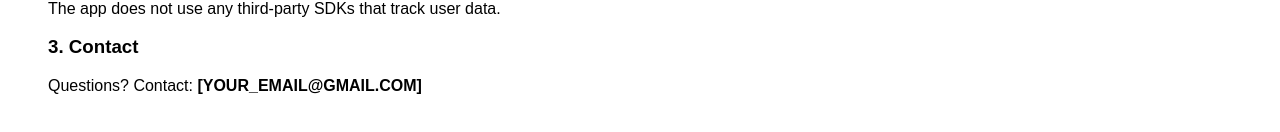
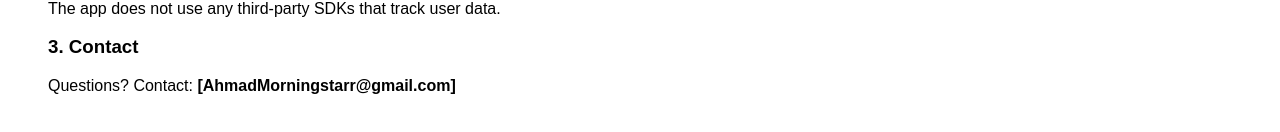
Before and after one commit to AhmadMorningstar/ImposterWho, a plain HTML site: page privacy-policy.html in a window 1280 px wide. Shown: the part 318-450 px from the top of the page. Drawn offline with Linux system fonts and the light colour scheme.

Commit message:
Update privacy-policy.html

```diff
--- a/privacy-policy.html
+++ b/privacy-policy.html
@@ -10,6 +10,6 @@
     <h3>2. Third Parties</h3>
     <p>The app does not use any third-party SDKs that track user data.</p>
     <h3>3. Contact</h3>
-    <p>Questions? Contact: <strong>[YOUR_EMAIL@GMAIL.COM]</strong></p>
+    <p>Questions? Contact: <strong>[AhmadMorningstarr@gmail.com]</strong></p>
 </body>
 </html>
```
